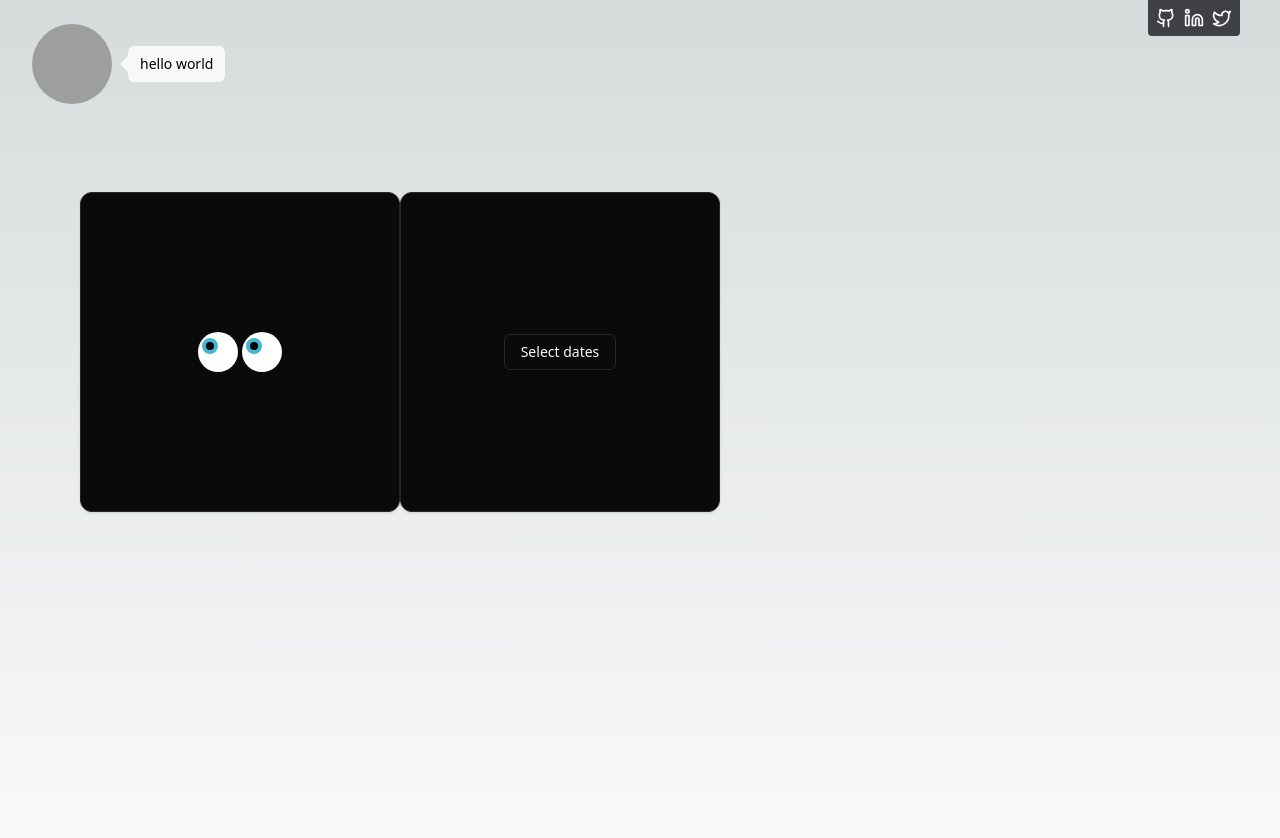
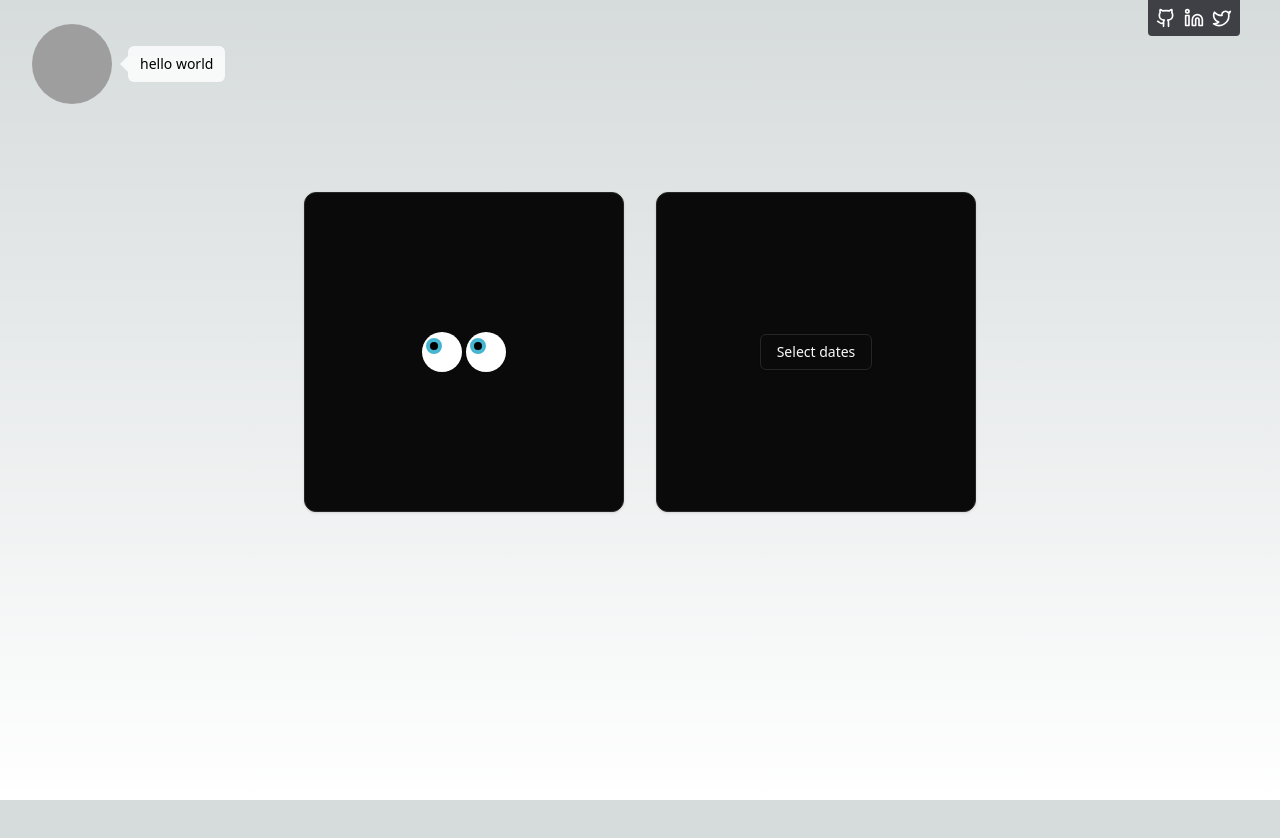
Before and after one commit to kvtemadden/kvte, a Next.js app: page /components in a window 1280 px wide. Shown: the top 838 px of the page. After the commit the page ends 800 px from the top, so only its background shows below. Built offline with nearby package versions, Linux system fonts and the light colour scheme; grey boxes are pictures that could not be loaded.

Commit message:
Refactor CalendarModalProps interface and improve layout in components page

```diff
--- a/components/display/calendar-modal.tsx
+++ b/components/display/calendar-modal.tsx
@@ -5,21 +5,13 @@ import { Dialog, DialogContent, DialogTrigger } from "../ui/dialog";
 import { Input } from "../ui/input";
 import { ArrowRightIcon } from "lucide-react";
 
-interface CalendarModalProps {
-  isOpen: boolean;
-  onClose: () => void;
-}
+interface CalendarModalProps {}
 
-export const CalendarModal: React.FC<CalendarModalProps> = ({
-  isOpen = false,
-  onClose,
-}) => {
-  const [show, setShow] = useState(isOpen);
+export const CalendarModal: React.FC<CalendarModalProps> = ({}) => {
   const [date, setDate] = useState<{ from?: Date; to?: Date } | undefined>(
     undefined
   );
   const [month, setMonth] = useState<Date | undefined>(undefined);
-  // For input boxes
   const [startInput, setStartInput] = useState("");
   const [endInput, setEndInput] = useState("");
   const [isMobile, setIsMobile] = React.useState(false);
@@ -32,7 +24,6 @@ export const CalendarModal: React.FC<CalendarModalProps> = ({
     return () => window.removeEventListener("resize", checkMobile);
   }, []);
 
-  // Format date to yyyy-mm-dd for input[type=date]
   const formatDateInput = (d?: Date) =>
     d
       ? `${d.getFullYear()}-${String(d.getMonth() + 1).padStart(
@@ -41,8 +32,7 @@ export const CalendarModal: React.FC<CalendarModalProps> = ({
         )}-${String(d.getDate()).padStart(2, "0")}`
       : "";
 
-  // Sync input boxes when date changes, but not if change originated from input
-  React.useEffect(() => {
+  useEffect(() => {
     if (!inputChangeRef.current) {
       setStartInput(formatDateInput(date?.from));
       setEndInput(formatDateInput(date?.to));
@@ -50,7 +40,6 @@ export const CalendarModal: React.FC<CalendarModalProps> = ({
     inputChangeRef.current = false;
   }, [date]);
 
-  // When input changes, update date state and set flag
   const handleStartChange = (e: React.ChangeEvent<HTMLInputElement>) => {
     inputChangeRef.current = true;
     setStartInput(e.target.value);
@@ -94,7 +83,6 @@ export const CalendarModal: React.FC<CalendarModalProps> = ({
         >
           <div className="grid grid-cols-12 min-h-fit min-w-fit grow">
             <div className="hidden sm:flex flex-col h-full col-span-3 gap-2 border-r px-4 row-span-2 py-4">
-              {/* create button per time period */}
               {Object.keys(TimePeriodMapper).map((period) =>
                 (() => {
                   const range = getPeriodRange(
@@ -193,7 +181,6 @@ const TimePeriodMapper = {
   lastYear: "Last year",
 };
 
-// Helper to get date range for each period
 const getPeriodRange = (period: keyof typeof TimePeriodMapper) => {
   const today = new Date();
   let from: Date, to: Date;
--- a/pages/components.tsx
+++ b/pages/components.tsx
@@ -10,11 +10,11 @@ const Page = () => {
   return (
     <Layout>
       <div className="h-48 w-full" />
-      <main className="flex min-h-screen items-start justify-start w-full px-20">
+      <main className="flex items-start justify-center w-full px-20 gap-8 flex-wrap">
         {components.map((Comp, idx) => (
           <Card
             key={idx}
-            className="h-80 w-80 flex items-center justify-center"
+            className="h-80 w-80 flex items-center justify-center shrink-0"
           >
             <CardContent className="p-0">
               <Comp />
```
